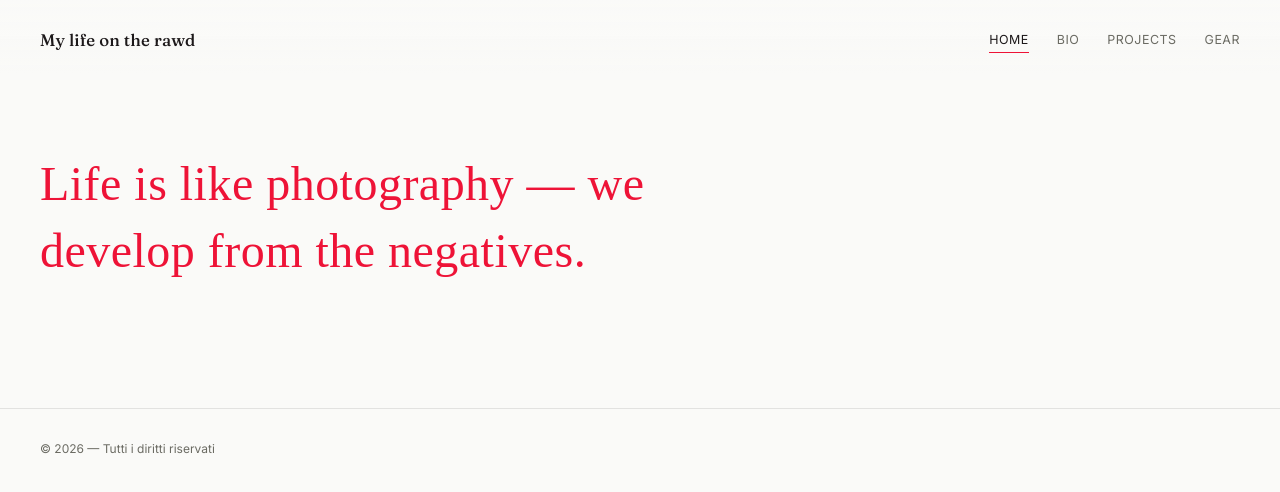
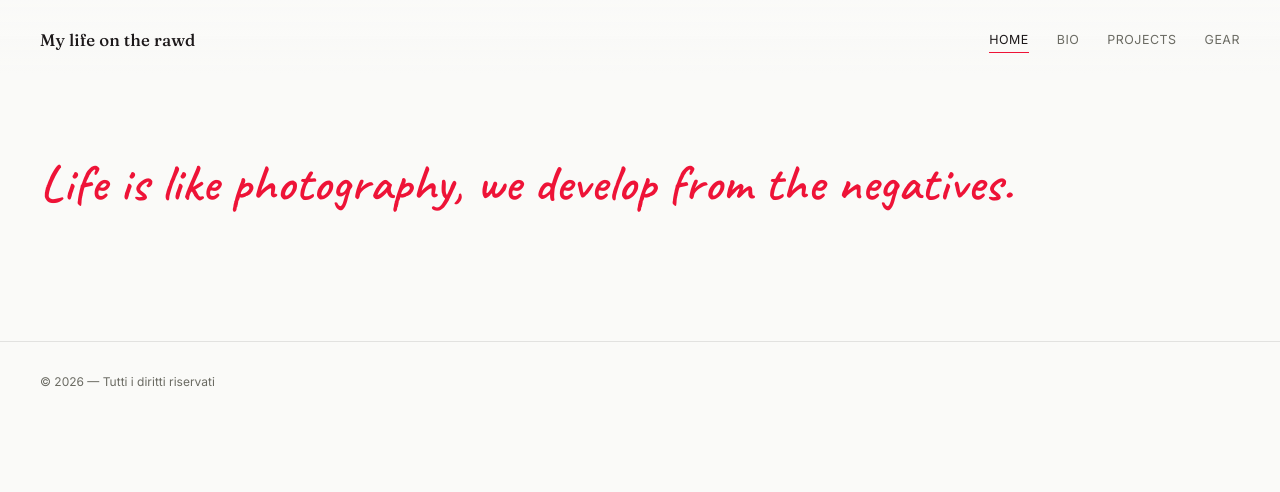
Before and after one commit to HaruoY/mylifeontherawd, a plain HTML site: page index.html in a window 1280 px wide. Drawn offline with nearby package versions, Linux system fonts and the light colour scheme; no server answers; a web font is replaced by a local one.

Commit message:
Font Caveat per la citazione, una riga sola senza trattino

```diff
--- a/index.html
+++ b/index.html
@@ -6,15 +6,7 @@
 <title>My life on the rawd — Fotografia di viaggio</title>
 <link rel="preconnect" href="https://fonts.googleapis.com">
 <link rel="preconnect" href="https://fonts.gstatic.com" crossorigin>
-<link href="https://fonts.googleapis.com/css2?family=Fraunces:opsz,wght@9..144,300;9..144,400;9..144,500&family=Inter:wght@400;500&display=swap" rel="stylesheet">
-<style>
-  @font-face {
-    font-family: 'Elegant';
-    src: url('fonts/ELEGANT__Personal_use.ttf') format('truetype');
-    font-weight: 400;
-    font-display: swap;
-  }
-</style>
+<link href="https://fonts.googleapis.com/css2?family=Caveat:wght@600&family=Fraunces:opsz,wght@9..144,300;9..144,400;9..144,500&family=Inter:wght@400;500&display=swap" rel="stylesheet">
 <script src="https://cdnjs.cloudflare.com/ajax/libs/d3/7.9.0/d3.min.js"></script>
 <script src="https://cdn.jsdelivr.net/npm/topojson-client@3"></script>
 <style>
@@ -106,12 +98,13 @@
   }
 
   .intro h1 {
-    font-family: 'Elegant', serif;
-    font-weight: 400;
-    font-size: clamp(2rem, 4.2vw, 3rem);
-    line-height: 1.4;
+    font-family: 'Caveat', cursive;
+    font-weight: 600;
+    font-size: clamp(1.8rem, 4.5vw, 3.2rem);
+    line-height: 1.3;
     letter-spacing: 0.01em;
     color: var(--accent);
+    white-space: nowrap;
   }
 
   .intro h1 em {
@@ -198,6 +191,7 @@
     .logo { font-size: 0.85rem; }
     nav { gap: 16px; font-size: 0.7rem; }
     .intro { padding: 110px 22px 32px; }
+    .intro h1 { white-space: normal; font-size: clamp(1.5rem, 7vw, 2.2rem); }
     .map-section { padding: 0 22px 40px; }
     footer { padding: 24px 22px 32px; }
   }
@@ -225,7 +219,7 @@
 </header>
 
 <section class="intro">
-  <h1>Life is like photography — <em>we develop from the negatives</em>.</h1>
+  <h1>Life is like photography, we develop from the negatives.</h1>
 </section>
 
 <section class="map-section">
```
